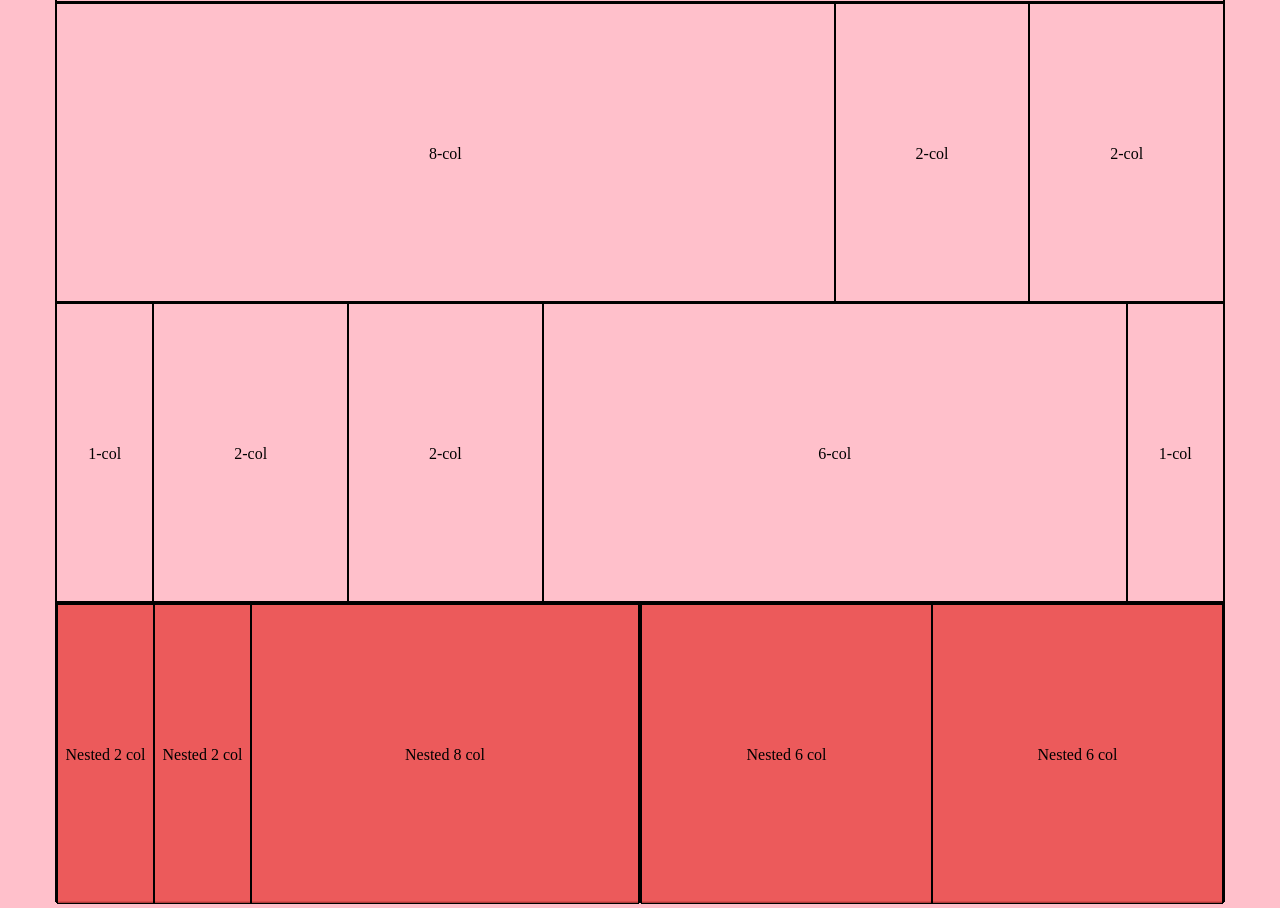
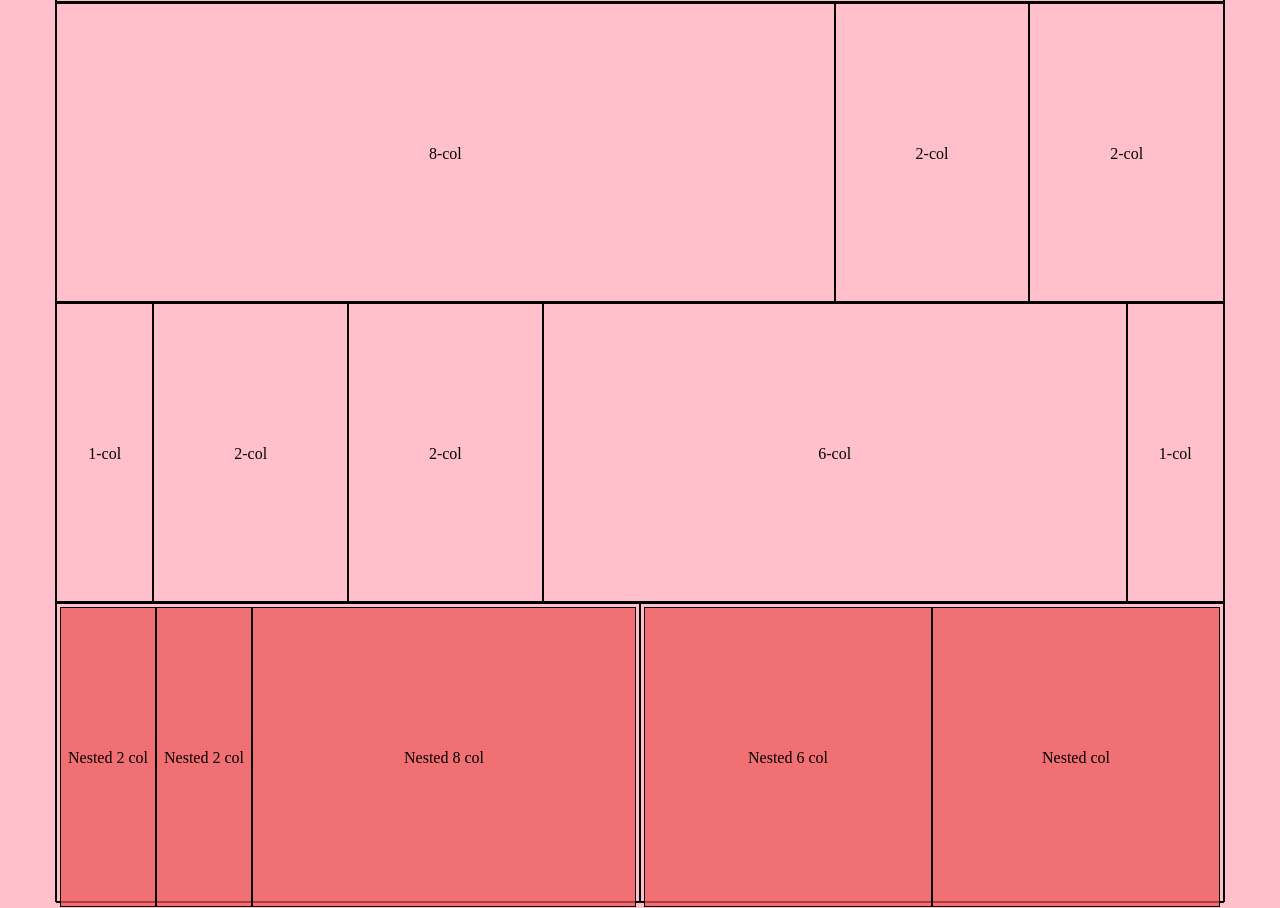
Before and after one commit to lucacarnaroli/html-css-12bool, a plain HTML site: page index.html in a window 1280 px wide. Shown: the part 598-1506 px from the top of the page. Drawn offline with Linux system fonts and the light colour scheme.

Commit message:
final commit

```diff
--- a/css/12-bool.css
+++ b/css/12-bool.css
@@ -14,6 +14,7 @@
   max-width: 1170px;
   margin: 0 auto;
   border: 1px solid black;
+  z-index: 2;
 }
 .conteiner:after {
   content: '';
@@ -64,3 +65,4 @@
 }
 .col-12 {
   width: calc((100% / 12) * 12);
+}
--- a/css/style.css
+++ b/css/style.css
@@ -1,8 +1,12 @@
 .red {
-  background-color: rgba(235, 83, 83, 0.73)
-
+  background-color: rgba(235, 83, 83, 0.73);
+  border: 1px solid white;
 }
 [class*="col-"] {
   text-align: center;
   line-height: 300px;
 }
+.pink {
+  z-index: 3;
+  padding: 3px;
+}
--- a/index.html
+++ b/index.html
@@ -21,6 +21,7 @@
       <div class="col-1">1 col</div>
       <div class="col-1">1 col</div>
     </div>
+
     <div class="conteiner">
       <div class="col-12">12-col</div>
     </div>
@@ -36,31 +37,17 @@
       <div class="col-6">6-col</div>
       <div class="col-1">1-col</div>
     </div>
+
     <div class="conteiner">
-
-      <div class="col-6 red">
+      <div class="col-6 pink">
         <div class="red col-2">Nested 2 col</div>
         <div class="red col-2">Nested 2 col</div>
         <div class="red col-8">Nested 8 col</div>
       </div>
-      <div class="col-6 red">
+      <div class="col-6 pink">
         <div class="red col-6">Nested 6 col</div>
-        <div class="red col-6">Nested 6 col</div>
+        <div class="red col-6">Nested  col</div>
       </div>
-
-  </div>
-
-
-
-
-
-
-
-
-
-
-
-
-
+    </div>
   </body>
-</html>
+  </html>
```
